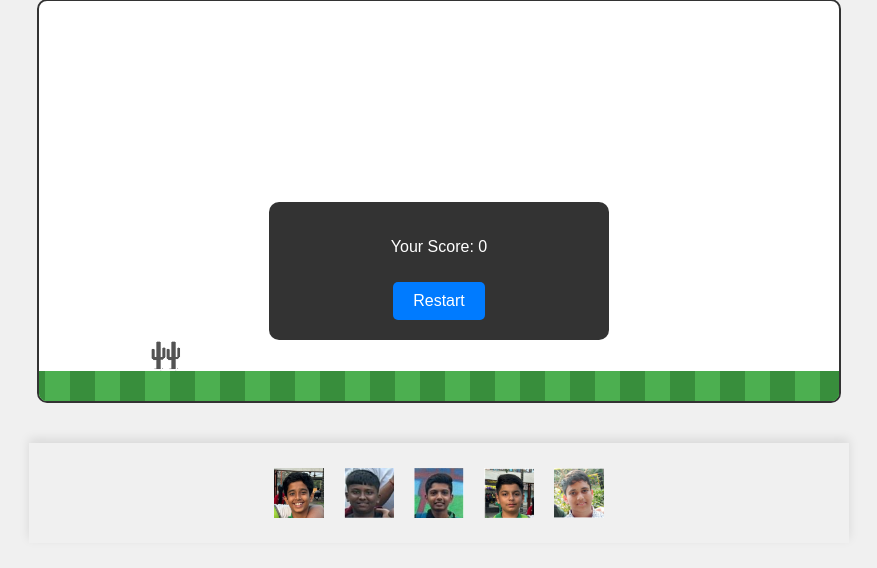
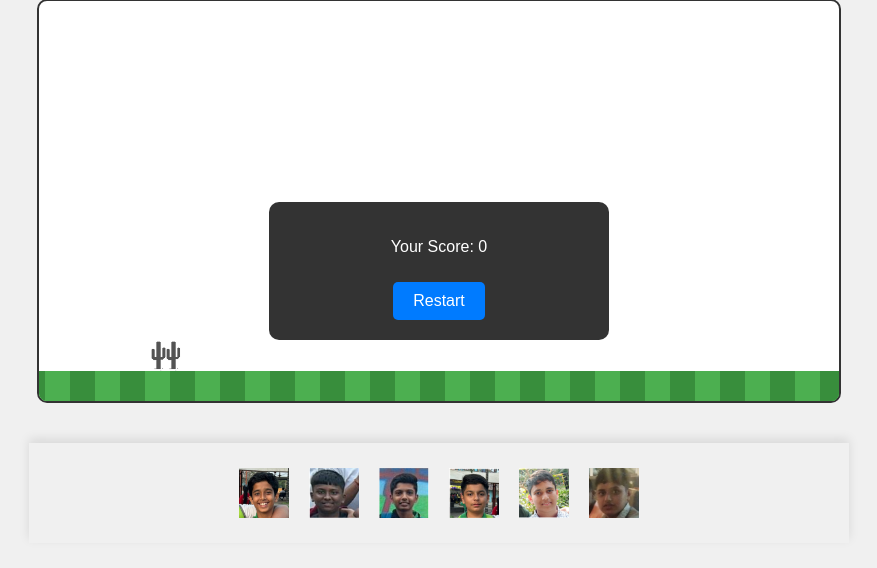
Before and after one commit to cinammon-oss/dino-game-, a Flask app: page / in a window 1280 px wide. Shown: the part 129-697 px from the top of the page, without its empty margins (201-1078 px from the left). Run offline with Flask 3, Linux system fonts and the light colour scheme.

Commit message:
Update game.html

```diff
--- a/templates/game.html
+++ b/templates/game.html
@@ -28,6 +28,7 @@
         <img src="{{ url_for('static', filename='uploads/dino3.png') }}" alt="Dino 3" class="dino-icon" onclick="selectDinoImage('dino3.png')">
         <img src="{{ url_for('static', filename='uploads/dino4.png') }}" alt="Dino 4" class="dino-icon" onclick="selectDinoImage('dino4.png')">
         <img src="{{ url_for('static', filename='uploads/dino5.png') }}" alt="Dino 5" class="dino-icon" onclick="selectDinoImage('dino5.png')">
+        <img src="{{ url_for('static', filename='uploads/dino6.png') }}" alt="Dino 6" class="dino-icon" onclick="selectDinoImage('dino6.png')">
     </div>
 
     <script src="{{ url_for('static', filename='js/game.js') }}"></script>
```
